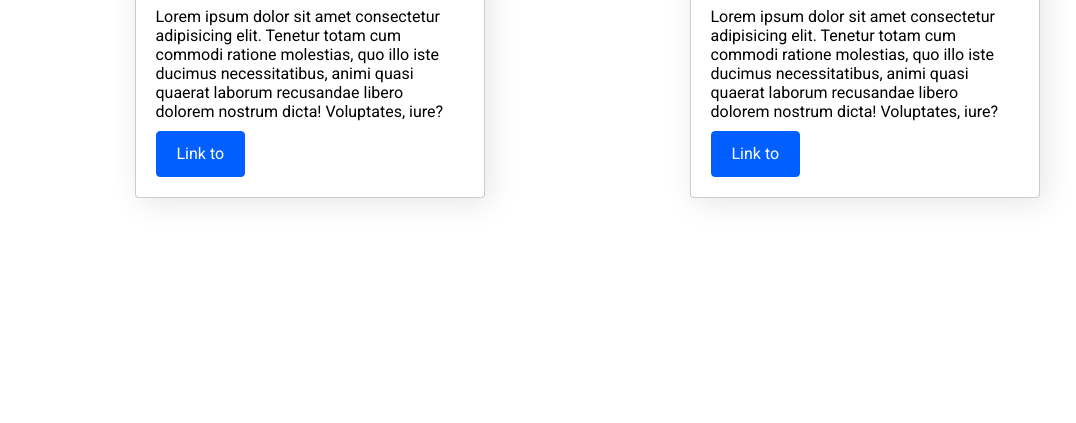
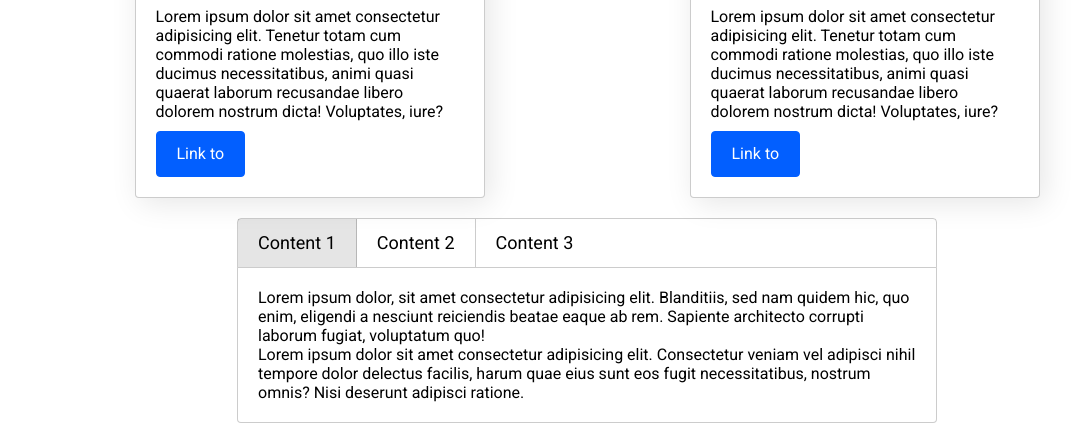
Before and after one commit to ssmirnovacode/MyLibrary, a website: page src/index.html in a window 1280 px wide. Shown: the part 408-831 px from the top of the page, without its empty margins (53-1129 px from the left). Before the commit the page ends 800 px from the top, so only its background shows below. Drawn offline with nearby package versions, Linux system fonts and the light colour scheme; files that its build step writes are made by us from their sources; files whose address does not match are found by name.

Commit message:
Tab.js module added T

```diff
--- a/src/index.html
+++ b/src/index.html
@@ -87,6 +87,40 @@
             </div>
         </div>
 
+        <!-- Tabs -->
+        <div class="tab mt-20 block-center">
+            <div class="tab-panel" data-tabpanel>
+                <div class="tab-item tab-item--active">Content 1</div>
+                <div class="tab-item">Content 2</div>
+                <div class="tab-item">Content 3</div>
+                <!-- <div class="dropdown">
+                    <button class="btn btn-primary dropdown-toggle" id="dropdownMenuButton2" >Dropdown button</button>
+                    <div class="dropdown-menu" data-toggle-id="dropdownMenuButton">
+                        <a href="#" class="dropdown-item">Action</a>
+                        <a href="#" class="dropdown-item">Action 2</a>
+                        <a href="#" class="dropdown-item">Action 3</a>
+                    </div>
+                </div> -->
+            </div>
+            <div class="tab-content tab-content--active">
+                Lorem ipsum dolor, sit amet consectetur adipisicing elit. Blanditiis, sed nam quidem hic, quo enim, eligendi a nesciunt reiciendis beatae eaque ab rem. Sapiente architecto corrupti laborum fugiat, voluptatum quo!
+                <br>
+                Lorem ipsum dolor sit amet consectetur adipisicing elit. Consectetur veniam vel adipisci nihil tempore dolor delectus facilis, harum quae eius sunt eos fugit necessitatibus, nostrum omnis? Nisi deserunt adipisci ratione.
+            </div>
+            <div class="tab-content">
+                Lorem ipsum dolor sit amet consectetur adipisicing elit. Quasi consectetur adipisci distinctio nostrum cum ad quo porro modi laboriosam fugit a labore neque assumenda architecto, itaque accusamus nesciunt hic nam!
+                <br>
+                Lorem ipsum dolor sit amet consectetur adipisicing elit. Quis earum veniam molestias porro, sint necessitatibus sit iure quisquam dolore nisi voluptatem sapiente natus laboriosam? Corrupti, iure! Quae consequatur quibusdam eaque.
+                <br>
+                Lorem ipsum dolor sit amet, consectetur adipisicing elit. Consectetur, excepturi recusandae dicta molestias eveniet animi quis asperiores nihil quasi id impedit velit odio pariatur temporibus nisi sed? Harum, accusamus mollitia?
+            </div>
+            <div class="tab-content">
+                Lorem, ipsum dolor sit amet consectetur adipisicing elit. Quo totam ea, laudantium distinctio dolore neque perferendis eligendi repellat in laborum ipsa reiciendis autem magnam illo exercitationem unde. Illo, dolorum culpa!
+                <br>
+
+            </div>
+        </div>
+
     </div>
 
 
--- /dev/null
+++ b/src/js/lib/components/tab.js
@@ -0,0 +1,15 @@
+import $ from '../core';
+
+$.prototype.tab = function() {
+    for (let i=0; i < this.length; i++) {
+        $(this[i]).on('click', () => {
+            $(this[i])
+            .addClass('tab-item--active')
+            .siblings().removeClass('tab-item--active')
+            .closest('.tab').find('.tab-content').removeClass('tab-content--active')
+            .eq($(this[i]).index()).addClass('tab-content--active');
+        });
+    }
+};
+
+$('[data-tabpanel] .tab-item').tab();
--- a/src/js/lib/lib.js
+++ b/src/js/lib/lib.js
@@ -7,5 +7,6 @@ import './modules/handlers';
 import './modules/effects';
 import './components/dropdown';
 import './components/modal';
+import './components/tab';
 
 export default $; // the $ func will be now enriched with imported modules functionality
--- /dev/null
+++ b/src/sass/components/tab.scss
@@ -0,0 +1,33 @@
+.tab {
+    max-width: 700px;
+    &-panel {
+        display: flex;
+        width: 100%;
+        min-height: 50px;
+        border: 1px solid rgba(0,0,0, .2);
+        border-radius: 4px 4px 0 0;
+    }
+    &-item {
+        font-size: 18px;
+        line-height: 27px;
+        padding: 10px 20px;
+        border-right: 1px solid rgba(0,0,0, .2);
+        cursor: pointer;
+        &:last-child {
+            border-right: none;
+        }
+        &--active {
+            background-color: rgba(0,0,0, .1);
+        }
+    }
+    &-content {
+        display: none;
+        padding: 20px;
+        border: 1px solid rgba(0,0,0, .2);
+        border-top: none;
+        border-radius: 0 0 4px 4px;
+        &--active {
+            display: block;
+        }
+    }
+}
--- a/src/sass/components/ui.scss
+++ b/src/sass/components/ui.scss
@@ -2,3 +2,4 @@
 @import './dropdown.scss';
 @import './card.scss';
 @import './modal.scss';
+@import './tab.scss';
```
Also changed, not shown: dist/index.html, dist/script.js, dist/style.css, 1 other file.
